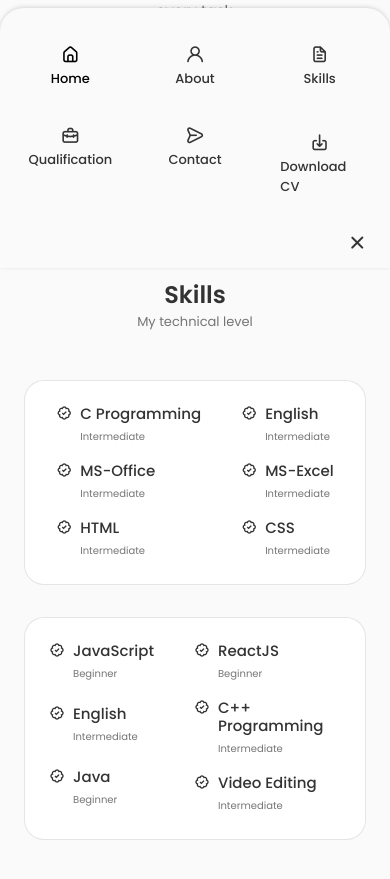
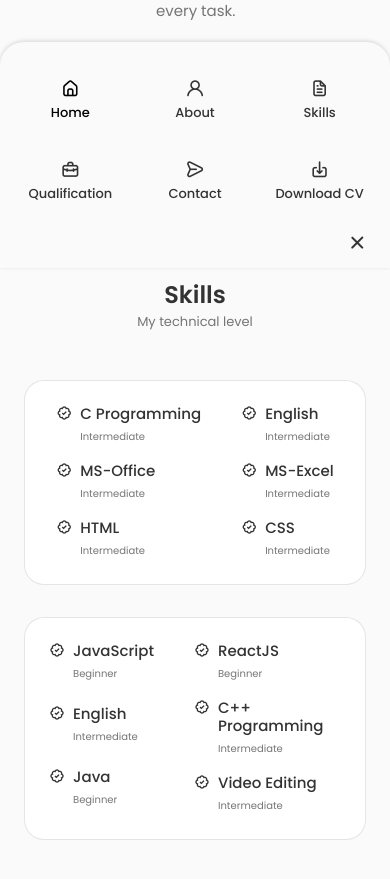
Before and after one commit to souravcodes1080/Portfolio, a React (Create React App) app: page / in a window 390 px wide. Shown: the part 1420-2299 px from the top of the page. Built offline with nearby package versions, Linux system fonts and the light colour scheme.

Commit message:
All files added

```diff
--- a/src/components/header/header.css
+++ b/src/components/header/header.css
@@ -147,6 +147,12 @@
     }
 }
 
+@media screen and (max-width: 432px){
+    .nav__item-border{
+        padding: 0;
+    }
+}
+
 @media screen and (max-width: 350px) {
     .nav__menu{
         padding: 2rem 0.25rem 4rem;
```
